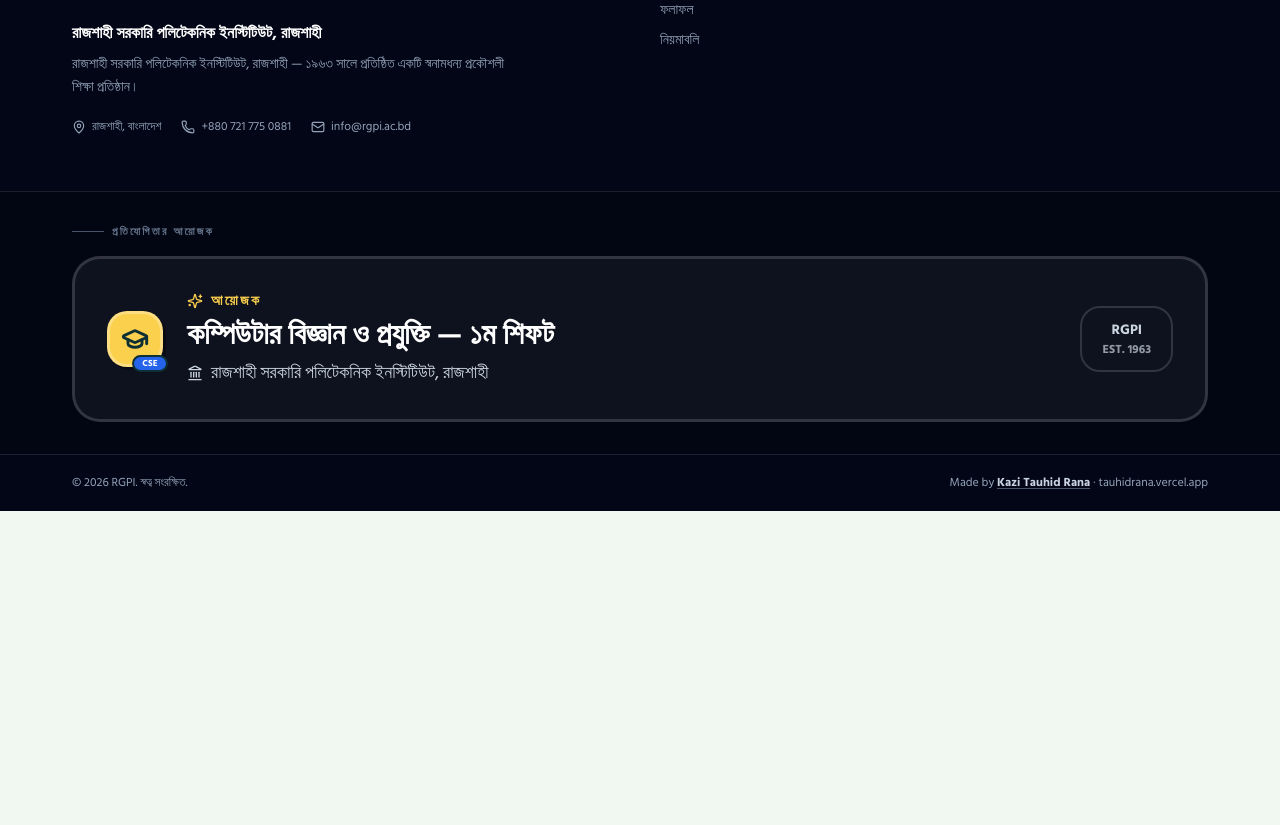
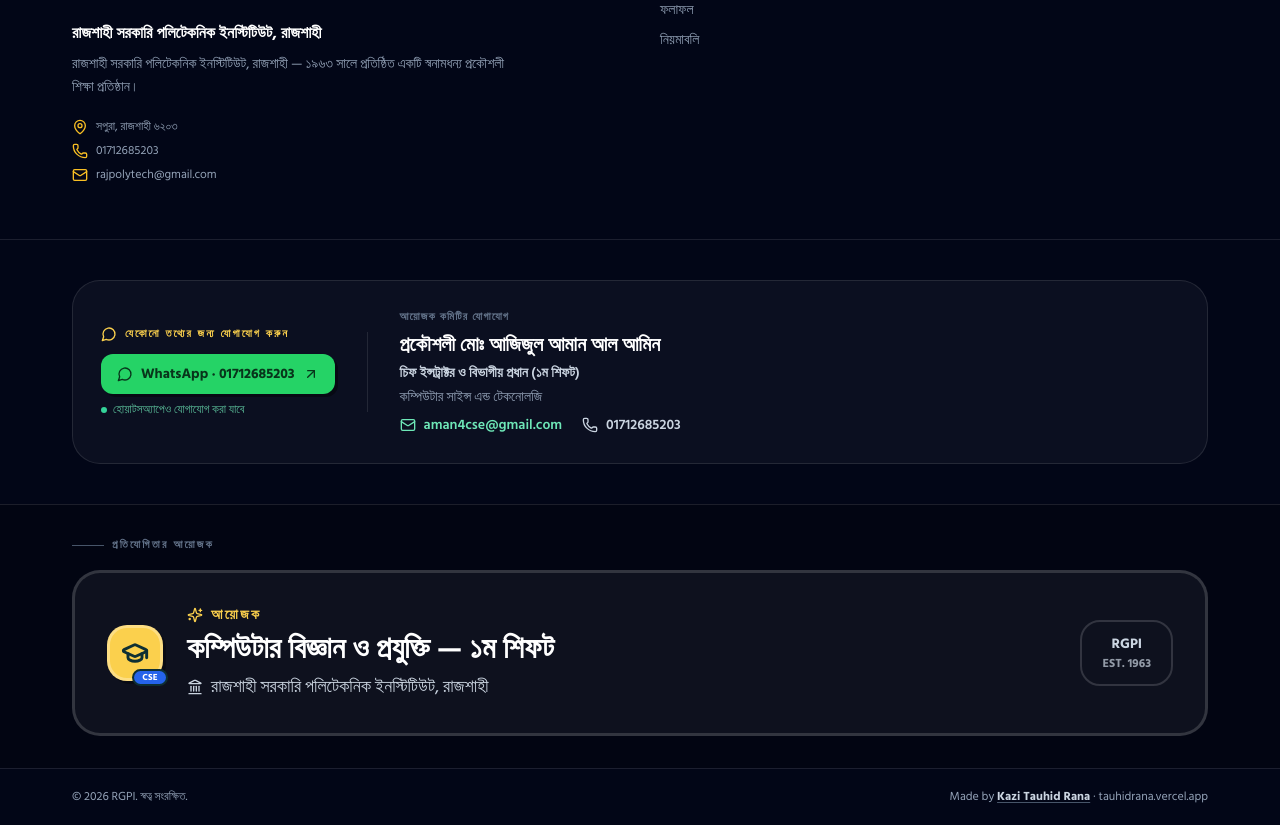
Before and after one commit to Tauhidrana/RGPI-Logo-Contest, a Next.js app: page / in a window 1280 px wide. Shown: the part 6280-7105 px from the top of the page. Before the commit the page ends 6791 px from the top, so only its background shows below. Built offline with nearby package versions, Linux system fonts and the light colour scheme; no server answers.

Commit message:
feat: update footer contact details and add WhatsApp organizer contact

```diff
--- a/src/components/shared/site-footer.tsx
+++ b/src/components/shared/site-footer.tsx
@@ -1,7 +1,7 @@
 "use client";
 
 import Link from "next/link";
-import { Mail, MapPin, Phone } from "lucide-react";
+import { ArrowUpRight, Mail, MapPin, MessageCircle, Phone } from "lucide-react";
 import { useI18n } from "@/components/i18n-provider";
 import { ContestLogo } from "./contest-logo";
 import { OrganizerPanel } from "./organizer";
@@ -28,10 +28,10 @@ export function SiteFooter() {
             {lang === "bn" ? "রাজশাহী সরকারি পলিটেকনিক ইনস্টিটিউট, রাজশাহী" : "Rajshahi Government Polytechnic Institute, Rajshahi"}
           </h3>
           <p className="mt-2 max-w-md text-sm leading-relaxed text-slate-400">{t("footer.aboutText")}</p>
-          <div className="mt-5 flex flex-wrap gap-x-5 gap-y-2 text-xs text-slate-400">
-            <span className="inline-flex items-center gap-1.5"><MapPin className="h-3.5 w-3.5" /> রাজশাহী, বাংলাদেশ</span>
-            <span className="inline-flex items-center gap-1.5"><Phone className="h-3.5 w-3.5" /> +880 721 775 0881</span>
-            <span className="inline-flex items-center gap-1.5"><Mail className="h-3.5 w-3.5" /> info@rgpi.ac.bd</span>
+          <div className="mt-5 flex flex-col gap-2 text-xs text-slate-400">
+            <span className="inline-flex items-center gap-2"><MapPin className="h-4 w-4 shrink-0 text-sun-400" /> {t("footer.address")}</span>
+            <a href="tel:+8801712685203" className="inline-flex w-fit items-center gap-2 transition hover:text-white"><Phone className="h-4 w-4 shrink-0 text-sun-400" /> 01712685203</a>
+            <a href="mailto:rajpolytech@gmail.com" className="inline-flex w-fit items-center gap-2 transition hover:text-white"><Mail className="h-4 w-4 shrink-0 text-sun-400" /> rajpolytech@gmail.com</a>
           </div>
         </div>
         <div>
@@ -47,6 +47,39 @@ export function SiteFooter() {
           <p className="mt-4 text-sm leading-relaxed text-slate-400">{lang === "bn" ? "বিভাগ · প্রকৌশল · শিক্ষা · সবুজ ক্যাম্পাস" : "Departments · Engineering · Education · Green campus"}</p>
           <div className="mt-5 inline-flex items-center gap-2 rounded-full border border-white/10 bg-white/5 px-3 py-1.5 text-xs font-semibold text-emerald-300">
             <span className="h-2 w-2 rounded-full bg-emerald-400" /> Established 1963
+          </div>
+        </div>
+      </div>
+      <div className="border-t border-white/10">
+        <div className="container-pad py-8 sm:py-10">
+          <div className="flex flex-col gap-5 rounded-3xl border border-white/10 bg-white/[0.04] p-5 sm:flex-row sm:items-center sm:gap-8 sm:p-7">
+            <div className="shrink-0">
+              <p className="flex items-center gap-2 text-[11px] font-extrabold uppercase tracking-[0.18em] text-sun-300">
+                <MessageCircle className="h-4 w-4" /> {t("footer.infoTitle")}
+              </p>
+              <a
+                href="https://wa.me/8801712685203"
+                target="_blank"
+                rel="noreferrer"
+                className="mt-3 inline-flex items-center gap-2 rounded-xl bg-[#25D366] px-4 py-2.5 text-sm font-extrabold text-[#08351b] shadow-[3px_3px_0_0_rgba(0,0,0,0.4)] transition hover:-translate-y-0.5 hover:bg-[#1eb757]"
+              >
+                <MessageCircle className="h-4 w-4" /> WhatsApp · 01712685203 <ArrowUpRight className="h-4 w-4" />
+              </a>
+              <p className="mt-2 flex items-center gap-1.5 text-xs text-emerald-300/80">
+                <span className="h-1.5 w-1.5 rounded-full bg-emerald-400" /> {t("footer.infoNote")}
+              </p>
+            </div>
+            <div className="h-px w-full bg-white/10 sm:h-20 sm:w-px" />
+            <div className="min-w-0 flex-1">
+              <p className="text-[11px] font-bold uppercase tracking-widest text-slate-500">{t("footer.contactLabel")}</p>
+              <p className="mt-1.5 text-lg font-extrabold text-white sm:text-xl">{t("footer.contactName")}</p>
+              <p className="mt-1 text-sm font-semibold text-slate-300">{t("footer.contactRole")}</p>
+              <p className="mt-1 text-sm text-slate-400">{t("footer.contactDept")}</p>
+              <div className="mt-2 flex flex-wrap gap-x-5 gap-y-1 text-sm">
+                <a href="mailto:aman4cse@gmail.com" className="inline-flex items-center gap-2 font-semibold text-emerald-300 transition hover:text-emerald-200"><Mail className="h-4 w-4" /> aman4cse@gmail.com</a>
+                <a href="tel:+8801712685203" className="inline-flex items-center gap-2 font-semibold text-slate-300 transition hover:text-white"><Phone className="h-4 w-4" /> 01712685203</a>
+              </div>
+            </div>
           </div>
         </div>
       </div>
--- a/src/lib/i18n/dict.ts
+++ b/src/lib/i18n/dict.ts
@@ -117,6 +117,13 @@ export const dictionary = {
   "results.first": { bn: "প্রথম রানার-আপ", en: "1st runner-up" },
   "results.second": { bn: "দ্বিতীয় রানার-আপ", en: "2nd runner-up" },
 
+  "footer.address": { bn: "সপুরা, রাজশাহী ৬২০৩", en: "Sapura, Rajshahi 6203" },
+  "footer.infoTitle": { bn: "যেকোনো তথ্যের জন্য যোগাযোগ করুন", en: "Contact for any information" },
+  "footer.infoNote": { bn: "হোয়াটসঅ্যাপেও যোগাযোগ করা যাবে", en: "Available on WhatsApp too" },
+  "footer.contactName": { bn: "প্রকৌশলী মোঃ আজিজুল আমান আল আমিন", en: "Engr. Md. Azizul Aman Al Amin" },
+  "footer.contactRole": { bn: "চিফ ইন্সট্রাক্টর ও বিভাগীয় প্রধান (১ম শিফট)", en: "Chief Instructor & Head of Department (1st Shift)" },
+  "footer.contactDept": { bn: "কম্পিউটার সাইন্স এন্ড টেকনোলজি", en: "Computer Science and Technology" },
+  "footer.contactLabel": { bn: "আয়োজক কমিটির যোগাযোগ", en: "Organizing committee contact" },
   "footer.about": { bn: "প্রতিষ্ঠান সম্পর্কে", en: "About the institute" },
   "footer.aboutText": { bn: "রাজশাহী সরকারি পলিটেকনিক ইনস্টিটিউট, রাজশাহী — ১৯৬৩ সালে প্রতিষ্ঠিত একটি স্বনামধন্য প্রকৌশলী শিক্ষা প্রতিষ্ঠান।", en: "Rajshahi Government Polytechnic Institute, Rajshahi — a renowned engineering education institute established in 1963." },
   "footer.links": { bn: "লিংক", en: "Links" },
```
